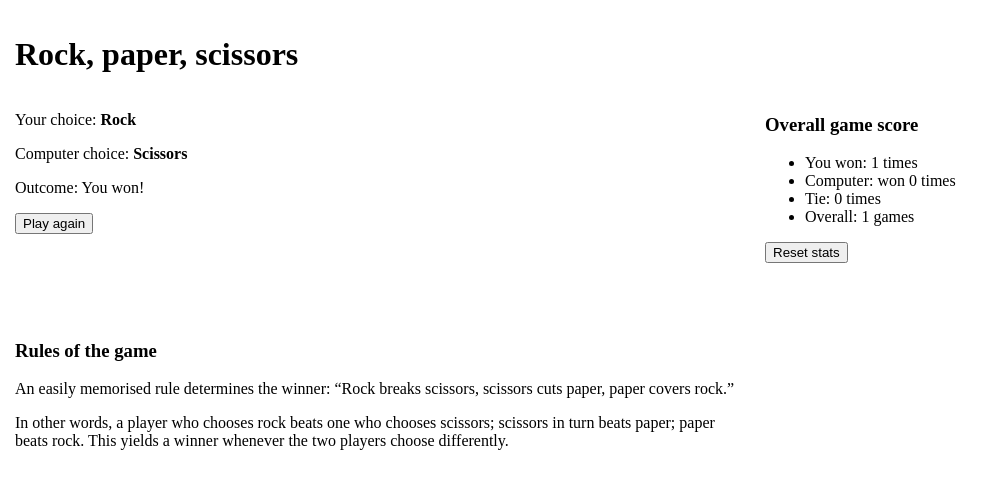
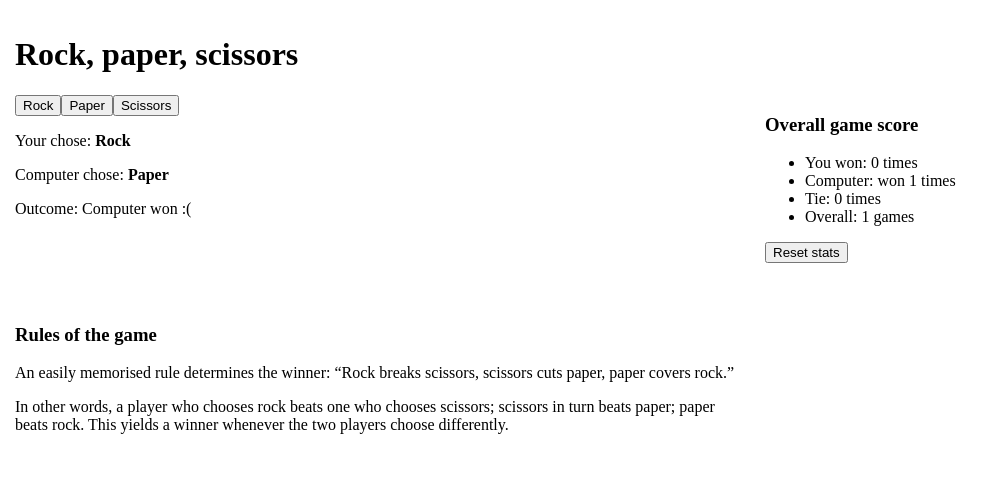
Before and after one commit to EkaterinaGanshina/rock-paper-scissors, a React (Create React App) app: page / in a window 1280 px wide. Both pictures are taken after a click on the button "Rock". Shown: the top 488 px of the page, without its empty margins (0-1004 px from the left). Built offline with nearby package versions, Linux system fonts and the light colour scheme.

Commit message:
Small algo fixes

```diff
--- a/src/board/board.tsx
+++ b/src/board/board.tsx
@@ -8,61 +8,51 @@ interface IProps {
 
 interface IState {
   playerChoice: IGameValue | null;
+  computerChoice: IGameValue | null;
   outcome: Outcomes;
 }
 
 const initialState: IState = {
   playerChoice: null,
+  computerChoice: null,
   outcome: Outcomes.Initial,
 };
 
 export class Board extends React.Component<IProps, IState> {
-  private computerChoice: IGameValue = getComputerTurn();
-
   state: IState = { ...initialState };
 
   render() {
-    const { playerChoice, outcome } = this.state;
+    const { playerChoice, computerChoice, outcome } = this.state;
 
     return (
       <div className="board">
-        {playerChoice == null && (
+        <GameButton text={GameValues[0].name} handleClick={() => this.chooseValue(GameValues[0])}/>
+        <GameButton text={GameValues[1].name} handleClick={() => this.chooseValue(GameValues[1])}/>
+        <GameButton text={GameValues[2].name} handleClick={() => this.chooseValue(GameValues[2])}/>
+
+        {playerChoice != null && computerChoice !== null && (
           <React.Fragment>
-            <p>Your turn:</p>
-
-            <GameButton text={GameValues[0].name} handleClick={() => this.makeChoice(GameValues[0])}/>
-            <GameButton text={GameValues[1].name} handleClick={() => this.makeChoice(GameValues[1])}/>
-            <GameButton text={GameValues[2].name} handleClick={() => this.makeChoice(GameValues[2])}/>
-          </React.Fragment>
-        )}
-
-        {playerChoice != null && (
-          <React.Fragment>
-            <p>Your choice: <strong>{playerChoice.name}</strong></p>
-            <p>Computer choice: <strong>{this.computerChoice.name}</strong></p>
+            <p>Your chose: <strong>{playerChoice.name}</strong></p>
+            <p>Computer chose: <strong>{computerChoice.name}</strong></p>
             <p>Outcome: {OutcomeValues[outcome].name}</p>
-            <button type="button" onClick={this.startNewGame}>Play again</button>
           </React.Fragment>
         )}
       </div>
     );
   }
 
-  private makeChoice = (playerChoice: IGameValue) => {
-    const outcome: Outcomes = determineOutcome(playerChoice.value, this.computerChoice.value);
+  private chooseValue = (playerChoice: IGameValue) => {
+    const computerChoice: IGameValue = getComputerTurn();
+    const outcome: Outcomes = determineOutcome(playerChoice.value, computerChoice.value);
 
     this.setState({
       outcome,
       playerChoice,
+      computerChoice,
     });
 
     this.props.recordScore(outcome);
   };
-
-  private startNewGame = (): void => {
-    this.setState({ ...initialState });
-    this.computerChoice = getComputerTurn();
-  }
 }
 
 function getComputerTurn(): IGameValue {
```
